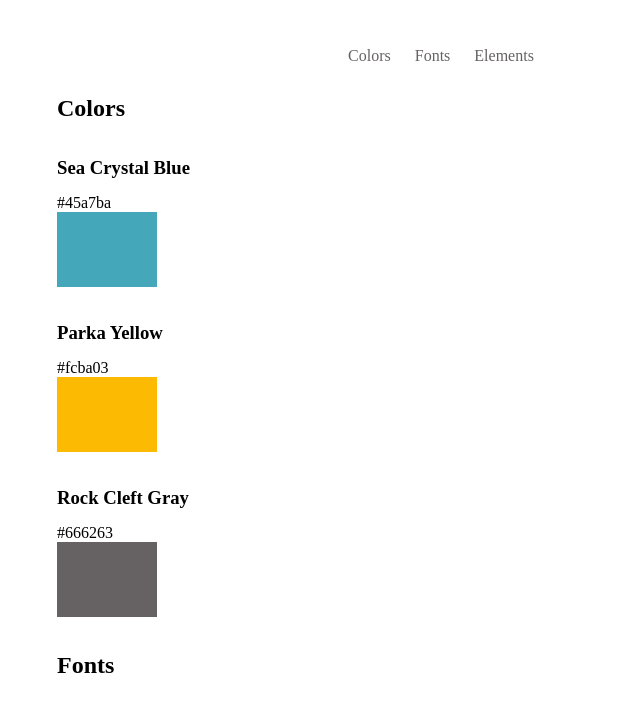
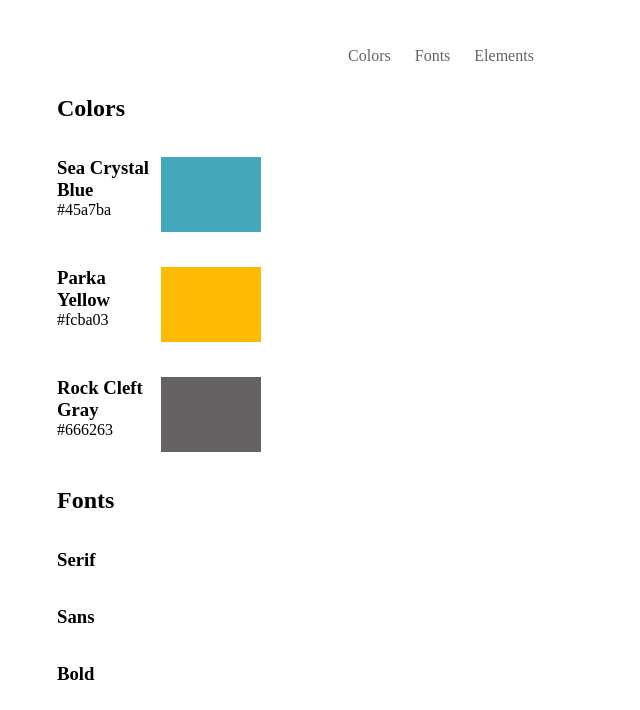
Before and after one commit to ecarriger/website-design-system-starting, a plain HTML site: page index.html in a window 1280 px wide. Shown: the part 90-800 px from the top of the page, without its empty margins (199-839 px from the left). Drawn offline with Linux system fonts and the light colour scheme.

Commit message:
Fix color box alignment

```diff
--- a/index.html
+++ b/index.html
@@ -24,21 +24,27 @@
         <section id="colors">
             <h2>Colors</h2>
             <!-- Color 1 -->
-            <div>
+            <div class="color">
+                <div class="color-text">
                     <h3>Sea Crystal Blue</h3>
                     <p>#45a7ba</p>
+                </div>
                 <div id="primary-color-box" class="color-box"></div>
             </div>
             <!-- Color 2 -->
+            <div class="color">
                 <div>
                     <h3>Parka Yellow</h3>
                     <p>#fcba03</p>
+                </div>
                 <div id="secondary-color-box" class="color-box"></div>
             </div>
             <!-- Color 3 -->
+            <div class="color">
                 <div>
                     <h3>Rock Cleft Gray</h3>
                     <p>#666263</p>
+                </div>
                     <div id="tertiary-color-box" class="color-box"></div>
             </div>
         </section>
--- a/styles.css
+++ b/styles.css
@@ -17,7 +17,7 @@ h2 {
     margin: 30px 0;
 }
 h3 {
-    margin: 15px 0;
+    margin: 0;
 }
 nav li {
     display: inline;
@@ -31,12 +31,23 @@ nav a {
 main {
     margin: 30px 20%;
 }
+section {
+    display: block;
+}
 section > div {
     margin: 35px 0;
 }
-.color-box {
+.color {
+    height: 75px;
+}
+.color > div {
     width: 100px;
-    height: 75px
+    display: inline-block;
+    height: 75px;
+    vertical-align: top;
+}
+.color-text h3 {
+    margin: 0;
 }
 #primary-color-box {
     background-color: #45a7ba;
```
Lines whose indentation alone changed are shown as unchanged.
